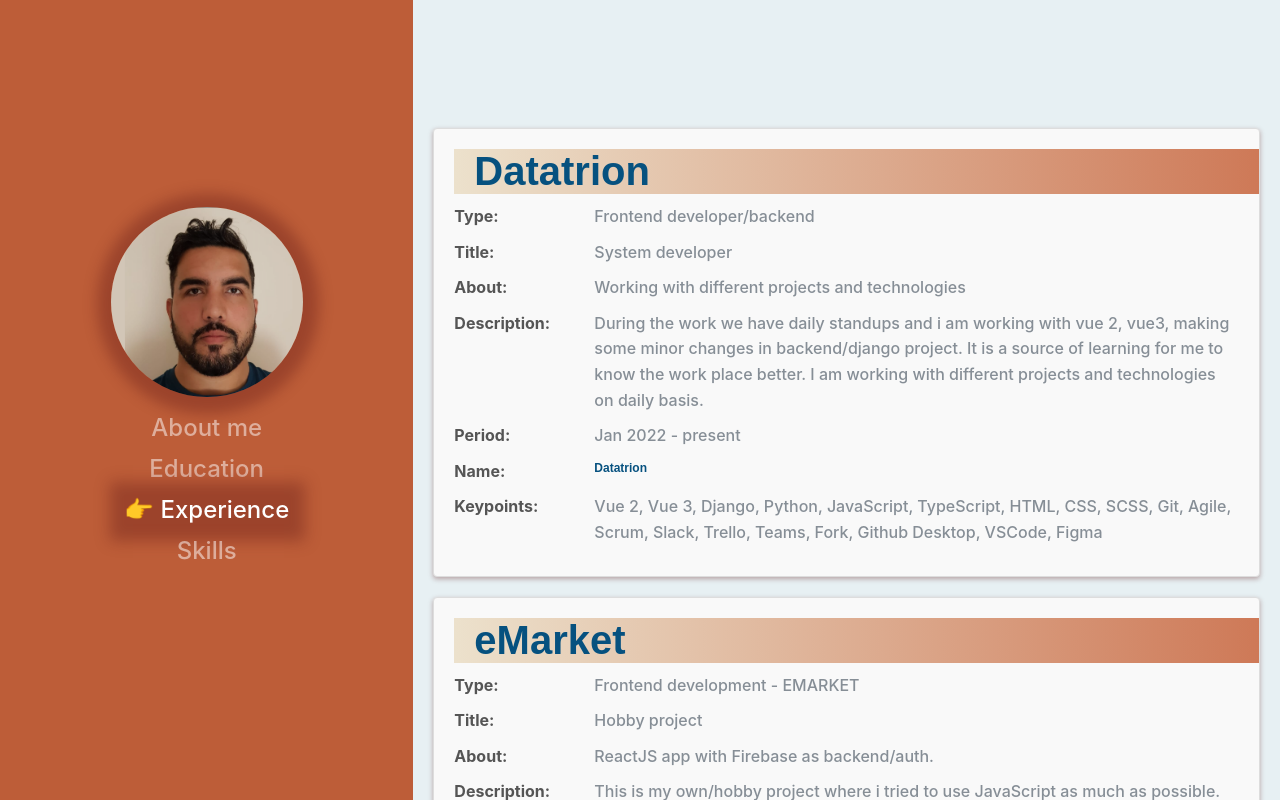
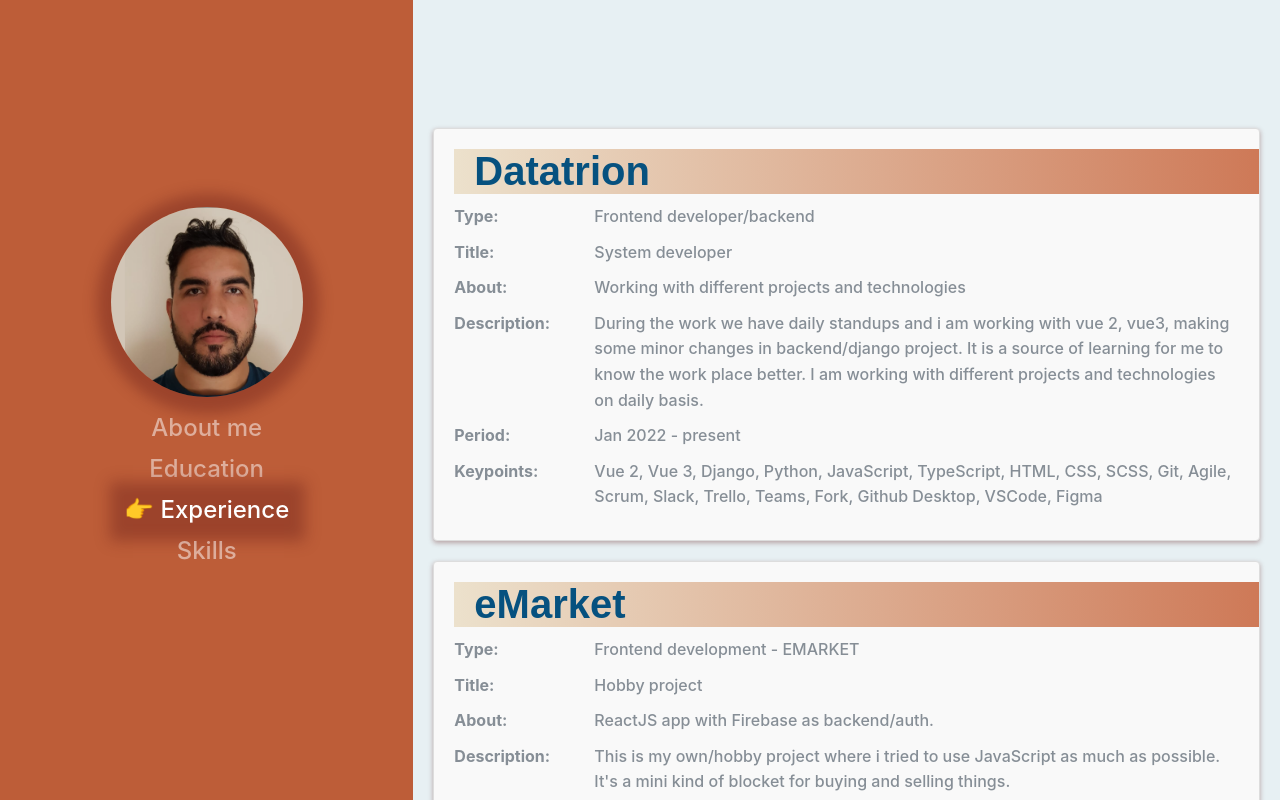
Before and after one commit to I-am-Imrankhan/myportfolio, a React (Create React App) app: page /experience in a window 1280 px wide. Built offline with nearby package versions, Linux system fonts and the light colour scheme.

Commit message:
Fixed more stylings

```diff
--- a/src/App.js
+++ b/src/App.js
@@ -1,10 +1,6 @@
 import React from "react";
 import "./App.scss";
-import {
-  BrowserRouter as Router,
-  Route,
-  Routes,
-} from "react-router-dom";
+import { BrowserRouter as Router, Route, Routes } from "react-router-dom";
 import "./Sidebar.scss";
 import "./Content.scss";
 import { About } from "./components/AboutMe.js";
--- a/src/Sidebar.scss
+++ b/src/Sidebar.scss
@@ -2,7 +2,6 @@
 @import "./mixinsscss/media.scss";
 
 .sidebar {
-
   flex: 1;
   color: $color_inactive_color;
   background-color: $sidebar_background;
--- a/src/components/Education.js
+++ b/src/components/Education.js
@@ -7,7 +7,7 @@
 
       <div class="education">
         <div class="resume-content">
-          <h4 class="title ">Frontend - Development</h4>
+          <h3 class="title ">Frontend - Development</h3>
           <div class="subheading">Yrkeshögskolan examen</div>
           <div className="school">EC Utbildning</div>
           <p className="p-text">
@@ -96,7 +96,9 @@
             <p className="p-text">
               ● Topology I, II. Complex Analysis I, II Economics, Statistics
             </p>
-            <p className="p-text">● Introduction programming, introduction to C++</p>
+            <p className="p-text">
+              ● Introduction programming, introduction to C++
+            </p>
             <p className="p-text">
               ● Functional analysis I, II. Partial differential equation. Number
               theory.
--- a/src/components/Experience.js
+++ b/src/components/Experience.js
@@ -23,13 +23,6 @@
           <div>
             <strong>Period:</strong> {experience.period}
           </div>
-
-          {experience.projectDetails.name !== "" && (
-            <div>
-              <strong>Name: </strong>
-              <h4>{experience.projectDetails.name}</h4>
-            </div>
-          )}
           {experience.projectDetails.githubUrl && (
             <div>
               <strong>Github: </strong>{" "}
@@ -45,9 +38,7 @@
           {experience.projectDetails.url && (
             <div>
               <strong> Visit: </strong>
-              <a href={experience.projectDetails.url}>
-                {experience.projectDetails.url}
-              </a>{" "}
+              <a href={experience.projectDetails.url}>Visit</a>{" "}
             </div>
           )}
         </div>
--- a/src/styles/about.scss
+++ b/src/styles/about.scss
@@ -51,5 +51,6 @@
     }
   }
 
-  @include respond-to("mobile") {}
+  @include respond-to("mobile") {
+  }
 }
--- a/src/styles/education.scss
+++ b/src/styles/education.scss
@@ -82,7 +82,6 @@
         gap: 6px;
         margin: 20px 0;
         li {
-
           margin: 0;
           line-height: 1.6;
           display: flex;
@@ -107,7 +106,8 @@
       gap: 150px;
       .resume-date {
         span {
-          white-space: nowrap; color: $color_link_shadow;
+          white-space: nowrap;
+          color: $color_link_shadow;
         }
       }
     }
--- a/src/styles/experience.scss
+++ b/src/styles/experience.scss
@@ -15,7 +15,6 @@
     display: flex;
 
     strong {
-      color: #555;
       min-width: 140px;
     }
   }
@@ -27,5 +26,16 @@
       background-color: $color_link_shadow;
     }
   }
-  @include respond-to("mobile") {}
+  @include respond-to("mobile") {
+    div {
+      margin: 10px 0;
+      line-height: 1.2;
+      display: inline-block;
+
+      strong {
+        color: #555;
+        min-width: 100px;
+      }
+    }
+  }
 }
--- a/src/styles/skills.scss
+++ b/src/styles/skills.scss
@@ -1,4 +1,5 @@
 @import "../styles/global.scss";
+@import "../styles/education.scss";
 
 .skills {
   .title {
@@ -10,7 +11,9 @@
     display: flex;
 
     strong {
-
     }
   }
+
+  @include respond-to("mobile") {
   }
+}
--- a/src/styles/welcome.scss
+++ b/src/styles/welcome.scss
@@ -1,9 +1,13 @@
 @import "../styles/global.scss";
+@import "../styles/education.scss";
 
 .welcome {
-    display: flex;
-    flex-direction: column;
-    justify-content: center;
-    align-items: center;
-    height: 100%;
+  display: flex;
+  flex-direction: column;
+  justify-content: center;
+  align-items: center;
+  height: 100%;
+
+  @include respond-to("mobile") {
+  }
 }
--- a/src/utils.js
+++ b/src/utils.js
@@ -14,7 +14,7 @@
         icon: "",
         githubUrl: "",
         keyPoints: [
-            "Vue 2, Vue 3, Django, Python, JavaScript, TypeScript, HTML, CSS, SCSS, Git, Agile, Scrum, Slack, Trello, Teams, Fork, Github Desktop, VSCode, Figma"
+          "Vue 2, Vue 3, Django, Python, JavaScript, TypeScript, HTML, CSS, SCSS, Git, Agile, Scrum, Slack, Trello, Teams, Fork, Github Desktop, VSCode, Figma",
         ],
       },
       period: "Jan 2022 - present",
@@ -94,7 +94,7 @@
 
     {
       name: "MINDFULHU ",
-      type: "app",
+      type: "Mobile app",
       purpose: "IOS APP DEVELOPMENT/INTERN, STOCKHOLM",
       about:
         "To create an ios application which can communicate with the phisical mindfulness device",
@@ -107,7 +107,7 @@
         icon: "",
         githubUrl: "",
         keyPoints: [
-          "Brainstorming, BLE(Bluetooth) - IOS mobile app , xCode/Swift, Weekly",
+          "Brainstorming, BLE(Bluetooth) - IOS Mobile app , xCode/Swift, Weekly",
           "oll-scrum/Stand-ups, Weekly roll-scrum/Stand-up, Git, Agile, Scrum, WeChat",
         ],
       },
@@ -115,12 +115,12 @@
     },
     {
       name: "ITANCAN",
-      type: "app",
+      type: "Mobile app",
       purpose: "ANDROID APP DEVELOPMENT/INTERN, STOCKHOLM ",
       about:
         "Worked with different android application, bug fixing and adding new functionality",
       description:
-        "Here i used to work on daily basis with both Android and ios native application. We had daily scrum standups everyday. This was my first internship in mobile app development.",
+        "Here i used to work on daily basis with both Android and ios native application. We had daily scrum standups everyday. This was my first internship in Mobile app development.",
       imageurl: "./img/mobile.png",
       projectDetails: {
         name: "",
@@ -140,12 +140,12 @@
     },
     {
       name: "FLUTTER",
-      type: "app",
-      purpose: "Hobby projects",
+      type: "Mobile app",
+      purpose: "Hobby projects in my off time",
       about:
         "I love Flutter and the purpose to use it in my hobby projects was to learn it better",
       description:
-        "Well i love Flutter and i believe it will take over most part of mobile app development. I wanted to go into depth to learn it more. And thought why not to build something which can be fun and source of learning. ",
+        "Well i love Flutter and i believe it will take over most part of Mobile app development. I wanted to go into depth to learn it more. And thought why not to build something which can be fun and source of learning. ",
       imageurl: "./img/mobile.png",
       projectDetails: {
         name: "Park&Pick and SalatTimes",
@@ -164,7 +164,7 @@
     },
     {
       name: "EBUILDER",
-      type: "app",
+      type: "Mobile app",
       purpose: "MOBILE-APP TESTER, KISTA STOCKHOLM",
       about:
         "Testing mobile application functionality on different devices, finding bugs, reporting them to the team.",
```
Also changed, not shown: src/components/Skills.js (+5 -5 lines), src/styles/global.scss (+9 -7 lines). Lines whose indentation alone changed are shown as unchanged.
